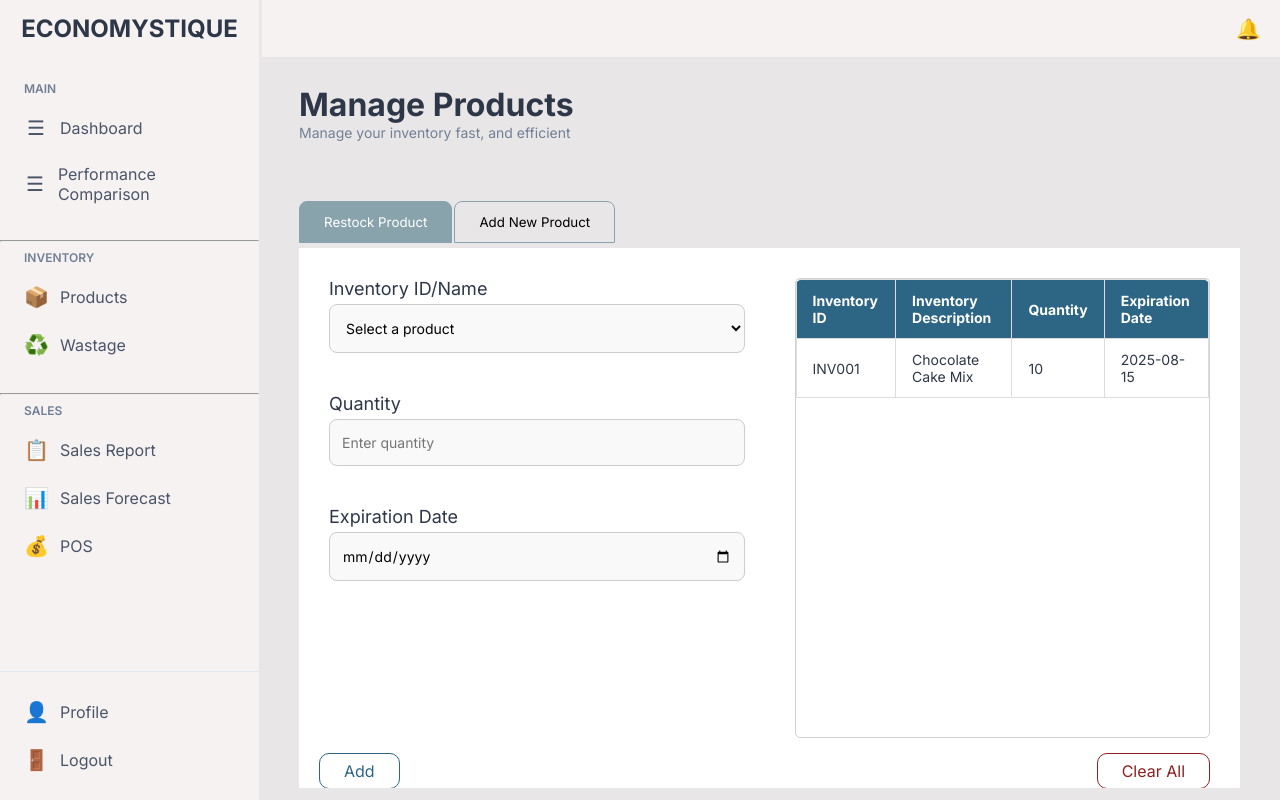
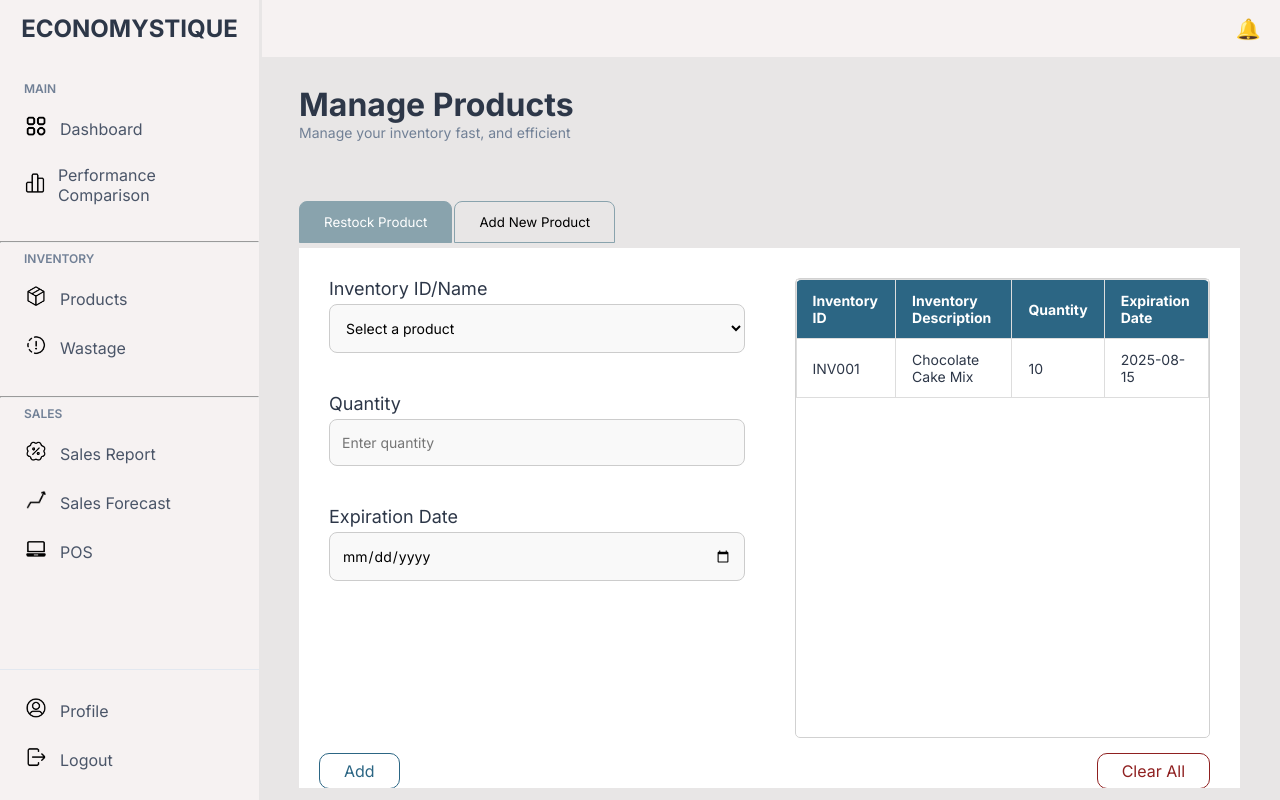
Before and after one commit to Economystique/EconomystiqueStoneKingdom, a Flask app: page /manage in a window 1280 px wide. Run offline with Flask 3, Linux system fonts and the light colour scheme.

Commit message:
Fixed icon consistency for sidebar

```diff
--- a/static/css/styles.css
+++ b/static/css/styles.css
@@ -174,6 +174,11 @@ body {
     font-size: 1.25rem;
     width: 1.5rem;
     text-align: center;
+}
+
+.icon-img {
+    height: 20px;
+    width: 20px;
 }
 
 /* Sidebar Footer */
--- a/templates/base.html
+++ b/templates/base.html
@@ -25,13 +25,13 @@
                         <ul>
                             <li>
                                 <a href="{{ url_for('dashboard') }}" class="nav-link {% if request.endpoint == 'dashboard' %}active{% endif %}">
-                                    <span class="nav-icon">☰</span>
+                                    <span class="nav-icon"> <img class="icon-img" src="/static/img/dashboardIcon.png" alt=""> </span>
                                     Dashboard
                                 </a>
                             </li>
                             <li>
                                 <a href="{{ url_for('performance_comparison') }}" class="nav-link {% if request.endpoint == 'performance_comparison' %}active{% endif %}">
-                                    <span class="nav-icon">☰</span>
+                                    <span class="nav-icon"> <img class="icon-img" src="static/img/performanceComparisonIcon.png" alt=""> </span>
                                     Performance Comparison
                                 </a>
                             </li>
@@ -45,13 +45,13 @@
                         <ul>
                             <li>
                                 <a href="{{ url_for('products') }}" class="nav-link {% if request.endpoint == 'products' %}active{% endif %}">
-                                    <span class="nav-icon">📦</span>
+                                    <span class="nav-icon"> <img class="icon-img" src="static/img/productsIcon.png" alt=""> </span>
                                     Products
                                 </a>
                             </li>
                             <li>
                                 <a href="{{ url_for('wastage') }}" class="nav-link {% if request.endpoint == 'wastage' %}active{% endif %}">
-                                    <span class="nav-icon">♻️</span>
+                                    <span class="nav-icon"><img class="icon-img" src="static/img/wastageIcon.png" alt=""></span>
                                     Wastage
                                 </a>
                             </li>
@@ -65,19 +65,19 @@
                         <ul>
                             <li>
                                 <a href="{{ url_for('sales') }}" class="nav-link {% if request.endpoint == 'sales' %}active{% endif %}">
-                                    <span class="nav-icon">📋</span>
+                                    <span class="nav-icon"><img class="icon-img" src="static/img/salesReportIcon.png" alt=""></span>
                                     Sales Report
                                 </a>
                             </li>
                             <li>
                                 <a href="{{ url_for('sales_forecast') }}" class="nav-link {% if request.endpoint == 'sales_forecast' %}active{% endif %}">
-                                    <span class="nav-icon">📊</span>
+                                    <span class="nav-icon"> <img class="icon-img" src="static/img/salesForecastIcon.png" alt=""> </span>
                                     Sales Forecast
                                 </a>
                             </li>
                             <li>
                                 <a href="{{ url_for('pos') }}" class="nav-link {% if request.endpoint == 'pos' %}active{% endif %}">
-                                    <span class="nav-icon">💰</span>
+                                    <span class="nav-icon"><img class="icon-img" src="static/img/posIcon.png" alt=""></span>
                                     POS
                                 </a>
                             </li>
@@ -89,13 +89,13 @@
                     <ul>
                         <li>
                             <a href="{{ url_for('account') }}" class="nav-link {% if request.endpoint == 'account' %}active{% endif %}">
-                                <span class="nav-icon">👤</span>
+                                <span class="nav-icon"><img class="icon-img" src="static/img/profileIcon.png" alt=""></span>
                                 Profile
                             </a>
                         </li>
                         <li>
                             <a href="{{ url_for('logout') }}" class="nav-link">
-                                <span class="nav-icon">🚪</span>
+                                <span class="nav-icon"><img class="icon-img" src="static/img/logoutIcon.png" alt=""></span>
                                 Logout
                             </a>
                         </li>
```
Also changed, not shown: static/img/dashboardIcon.png (added), static/img/logoutIcon.png (added), static/img/performanceComparisonIcon.png (added), static/img/posIcon.png (added), static/img/productsIcon.png (added), static/img/profileIcon.png (added), static/img/salesForecastIcon.png (added), static/img/salesReportIcon.png (added), static/img/wastageIcon.png (added).
